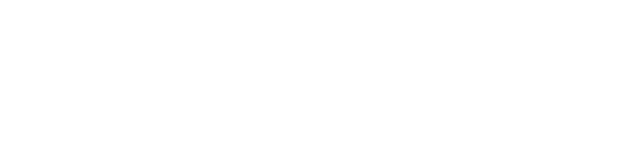
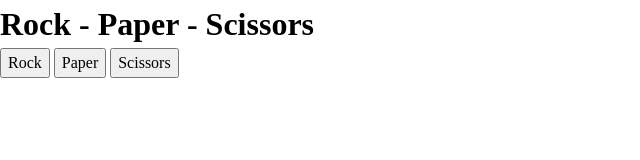
Before and after one commit to TanDevv/rock-paper-scissors-odin-project, a plain HTML site: page index.html in a window 1280 px wide. Shown: the whole page, without its empty margins (0-640 px from the left). Drawn offline with Linux system fonts and the light colour scheme.

Commit message:
Add choice buttons and google fonts

```diff
--- a/index.html
+++ b/index.html
@@ -5,9 +5,23 @@
     <meta http-equiv="X-UA-Compatible" content="IE=edge" />
     <meta name="viewport" content="width=device-width, initial-scale=1.0" />
     <link rel="stylesheet" href="style.css" />
-    <title>Rock, Paper Scissors</title>
+    <link rel="preconnect" href="https://fonts.googleapis.com" />
+    <link rel="preconnect" href="https://fonts.gstatic.com" crossorigin />
+    <link
+      href="https://fonts.googleapis.com/css2?family=Inter:wght@100..900&display=swap"
+      rel="stylesheet"
+    />
+    <title>Rock - Paper - Scissors</title>
   </head>
   <body>
+    <main>
+      <h1>Rock - Paper - Scissors</h1>
+      <div>
+        <button>Rock</button>
+        <button>Paper</button>
+        <button>Scissors</button>
+      </div>
+    </main>
     <script src="script.js"></script>
   </body>
 </html>
```
